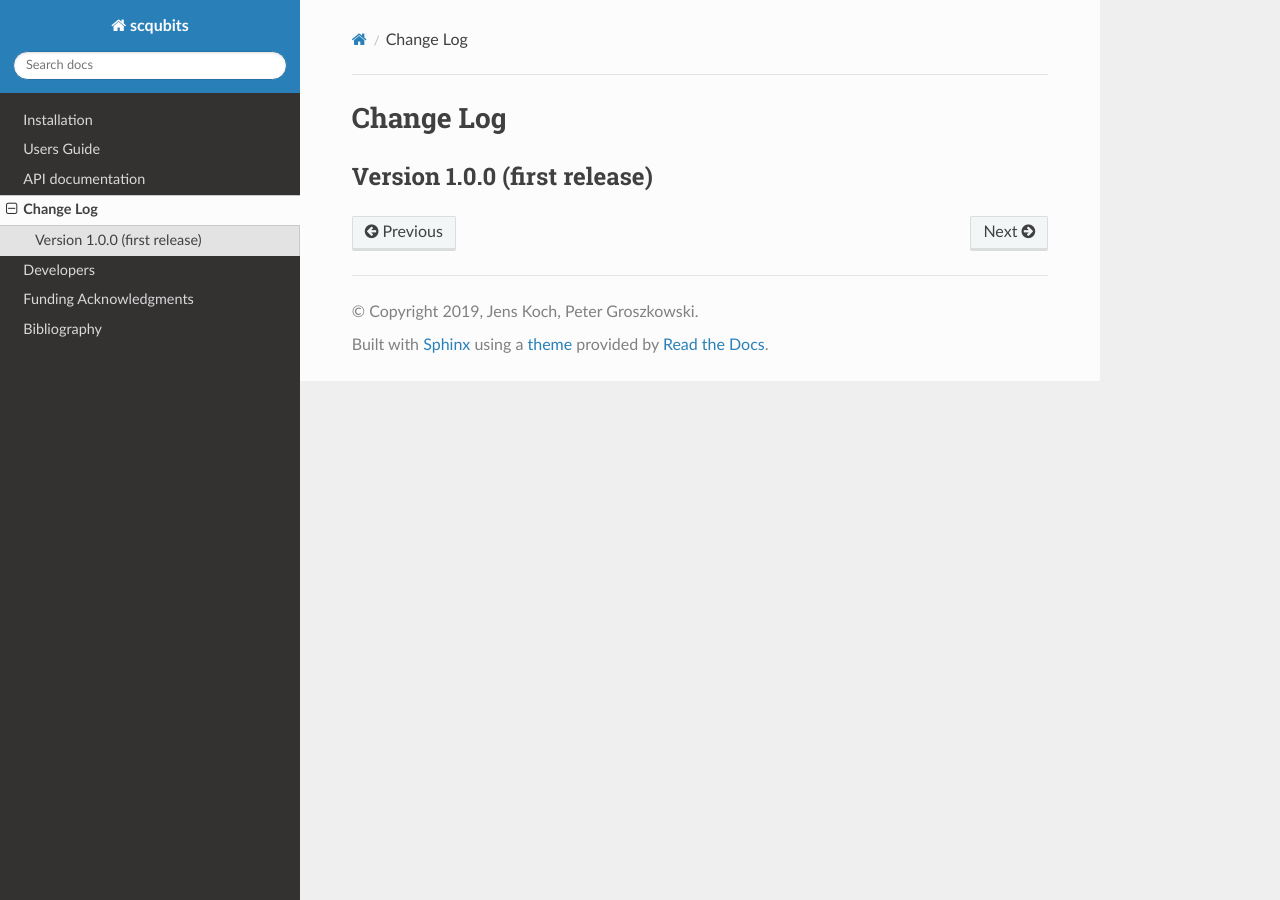
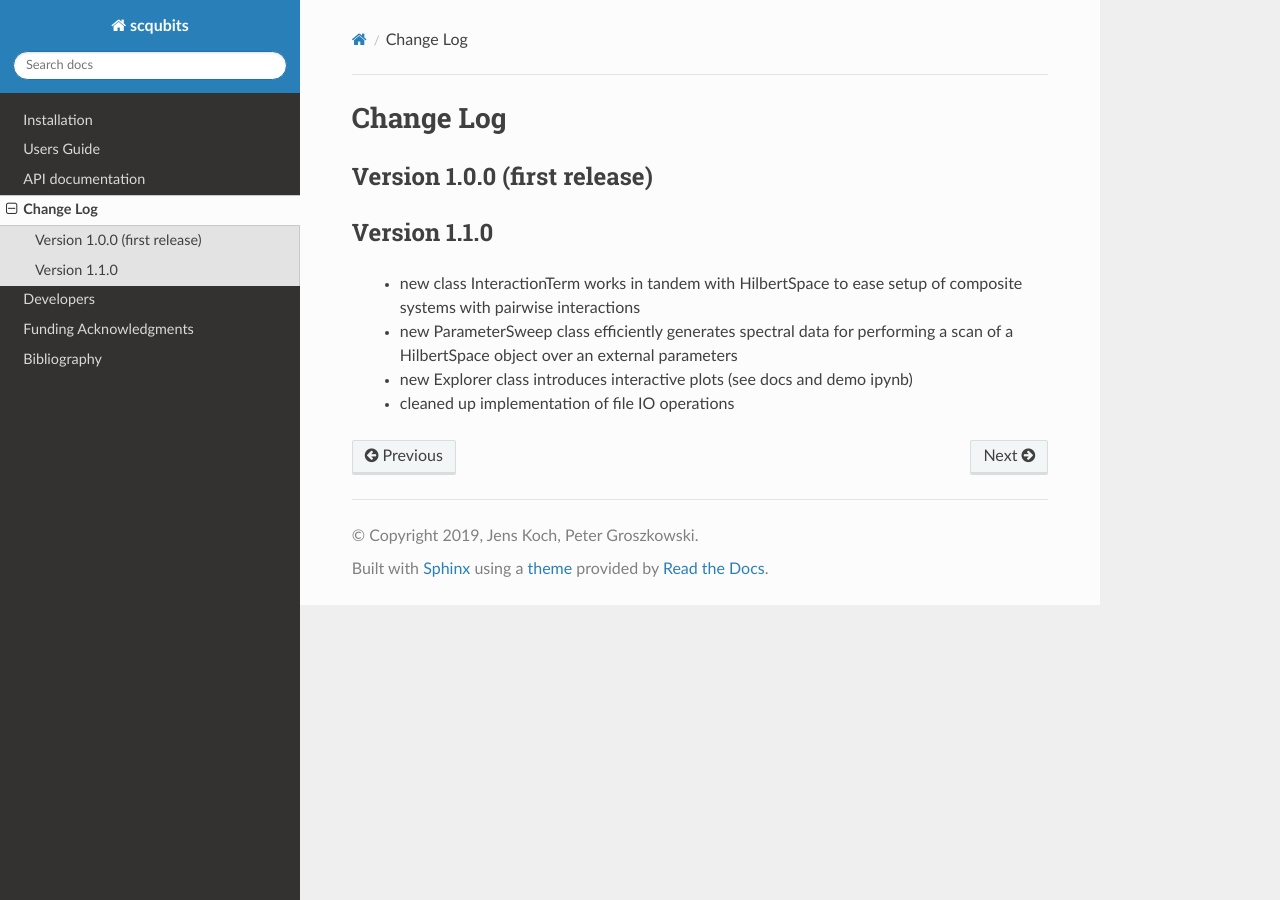
Before and after one commit to scqubits/scqubits, a Sphinx documentation site: the page built from docs/source/changelog.rst, in a window 1280 px wide. Built offline with Sphinx 7.4.7 and the Read the Docs theme 2.0.0, drawn with Linux system fonts in a browser that asks for light colours.

Commit message:
update changelog

```diff
--- a/docs/source/changelog.rst
+++ b/docs/source/changelog.rst
@@ -9,3 +9,11 @@ Change Log
 
 Version 1.0.0 (first release)
 ++++++++++++++++++++++++++++++
+
+Version 1.1.0
++++++++++++++
+
+   - new class InteractionTerm works in tandem with HilbertSpace to ease setup of composite systems with pairwise interactions
+   - new ParameterSweep class efficiently generates spectral data for performing a scan of a HilbertSpace object over an external parameters
+   - new Explorer class introduces interactive plots (see docs and demo ipynb)
+   - cleaned up implementation of file IO operations
```
